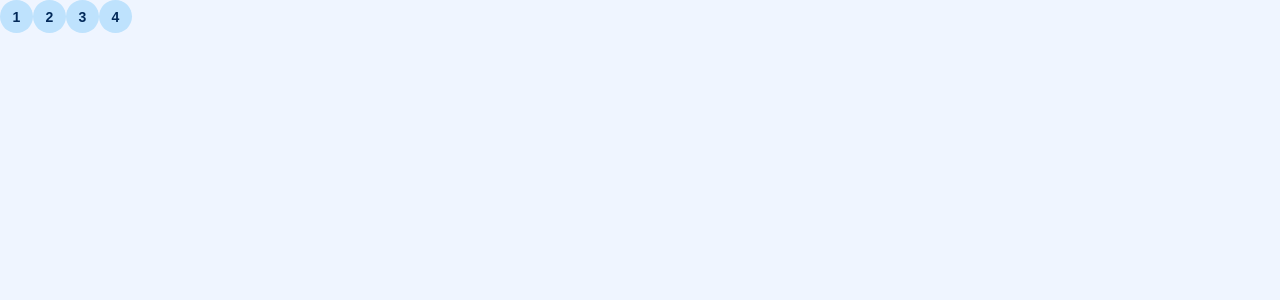
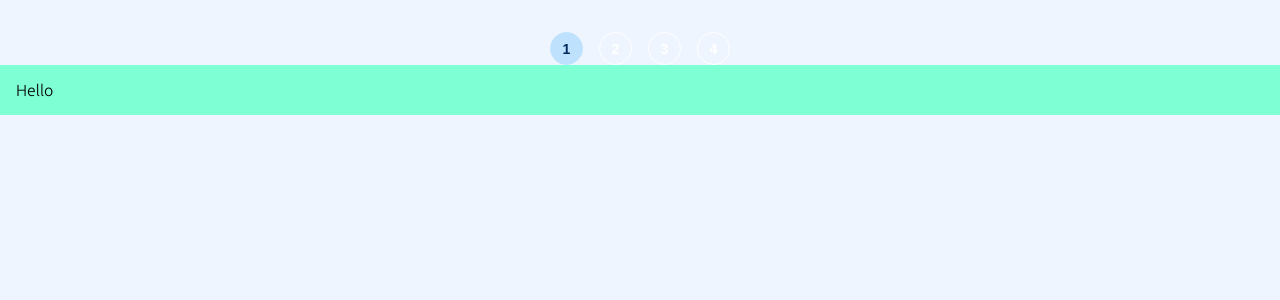
Before and after one commit to biancahpp/multi-step-form, a Next.js app: page /form in a window 1280 px wide. Shown: the top 300 px of the page. Built offline with nearby package versions, Linux system fonts and the light colour scheme.

Commit message:
add form step logic and style

```diff
--- a/app/components/FormSteps/FormSteps.tsx
+++ b/app/components/FormSteps/FormSteps.tsx
@@ -1,10 +1,23 @@
+import { setClass } from "@/utils/utils";
 import styles from "./form-step.module.scss";
 
 interface Props {
   step: number;
   selected: boolean;
+  setSelectedStep: (step: number) => void;
 }
 
-export default function FormSteps({ step }: Props) {
-  return <button className={styles.step}>{step}</button>;
+export default function FormSteps({ step, selected, setSelectedStep }: Props) {
+  return (
+    <button
+      onClick={() => setSelectedStep(step)}
+      className={
+        selected
+          ? setClass([styles.step, styles.selected])
+          : setClass([styles.step])
+      }
+    >
+      {step}
+    </button>
+  );
 }
--- a/app/components/FormSteps/form-step.module.scss
+++ b/app/components/FormSteps/form-step.module.scss
@@ -1,16 +1,25 @@
 @import "../../variables.module.scss";
 
 .step {
-  background-color: $sky-blue;
   width: 33px;
   height: 33px;
   border-radius: 100%;
+  background: transparent;
   display: flex;
   align-items: center;
   justify-content: center;
-  border: none;
+  border: 1px solid white;
   font-size: 14px;
-  color: $denim;
+  color: $white;
   line-height: 16px;
   font-weight: 700;
+  &:not(:last-child) {
+    margin-right: $sm;
+  }
 }
+
+.selected {
+  background-color: $sky-blue;
+  color: $denim;
+  border: 1px solid $sky-blue;
+}
--- a/app/form/page.module.scss
+++ b/app/form/page.module.scss
@@ -7,6 +7,9 @@
   background-size: 100%;
   background-repeat: no-repeat;
 
+  display: flex;
+  flex-direction: column;
+
   @media only screen and (min-width: $tablet) {
     background-image: none;
   }
@@ -14,4 +17,6 @@
 
 .steps {
   display: flex;
+  align-self: center;
+  padding-top: $md;
 }
--- a/app/form/page.tsx
+++ b/app/form/page.tsx
@@ -1,17 +1,33 @@
-import { Form } from "@/interfaces/form";
+"use client";
+import { Form, FormStep } from "@/interfaces/form";
 import styles from "./page.module.scss";
-import test from "../../data/data.json";
+import formData from "../../data/data.json";
 import FormSteps from "../components/FormSteps/FormSteps";
+import { useState } from "react";
+import Card from "../components/Card/Card";
 
 export default function Page() {
-  const form: Form = test;
+  const form: Form = formData;
+  const [selectedStep, setSelectedStep] = useState(form.steps[0]);
+
+  const updateSelectedStep = (step: number) => {
+    setSelectedStep(form.steps[step - 1]);
+  };
 
   return (
     <main className={styles.main}>
       <section className={styles.steps}>
         {form.steps.map((step, index) => (
-          <FormSteps key={step.description} step={index + 1} selected={true} />
+          <FormSteps
+            key={step.description}
+            step={index + 1}
+            selected={step.name === selectedStep.name}
+            setSelectedStep={updateSelectedStep}
+          />
         ))}
+      </section>
+      <section>
+        <Card />
       </section>
     </main>
   );
--- a/app/variables.module.scss
+++ b/app/variables.module.scss
@@ -2,13 +2,20 @@
 $global-background: #eff5ff;
 $sky-blue: #bee2fd;
 $denim: #022959;
+$white: #ffffff;
 
 // Breakpoints
 $tablet: 769px;
+
+// Spacing
+
+$sm: 16px;
+$md: 32px;
 
 :export {
   globalBackground: $global-background;
   tablet: $tablet;
   skyBlue: $sky-blue;
   denim: $denim;
+  white: $white;
 }
--- a/interfaces/form.ts
+++ b/interfaces/form.ts
@@ -3,7 +3,7 @@ export interface Form {
   thankYou: FormThankYou;
 }
 
-interface FormStep {
+export interface FormStep {
   name: string;
   description: string;
   title: string;
--- /dev/null
+++ b/utils/utils.ts
@@ -0,0 +1,3 @@
+export const setClass = (classes: string[]) => {
+    return [...classes].join(" ");
+  };
```
